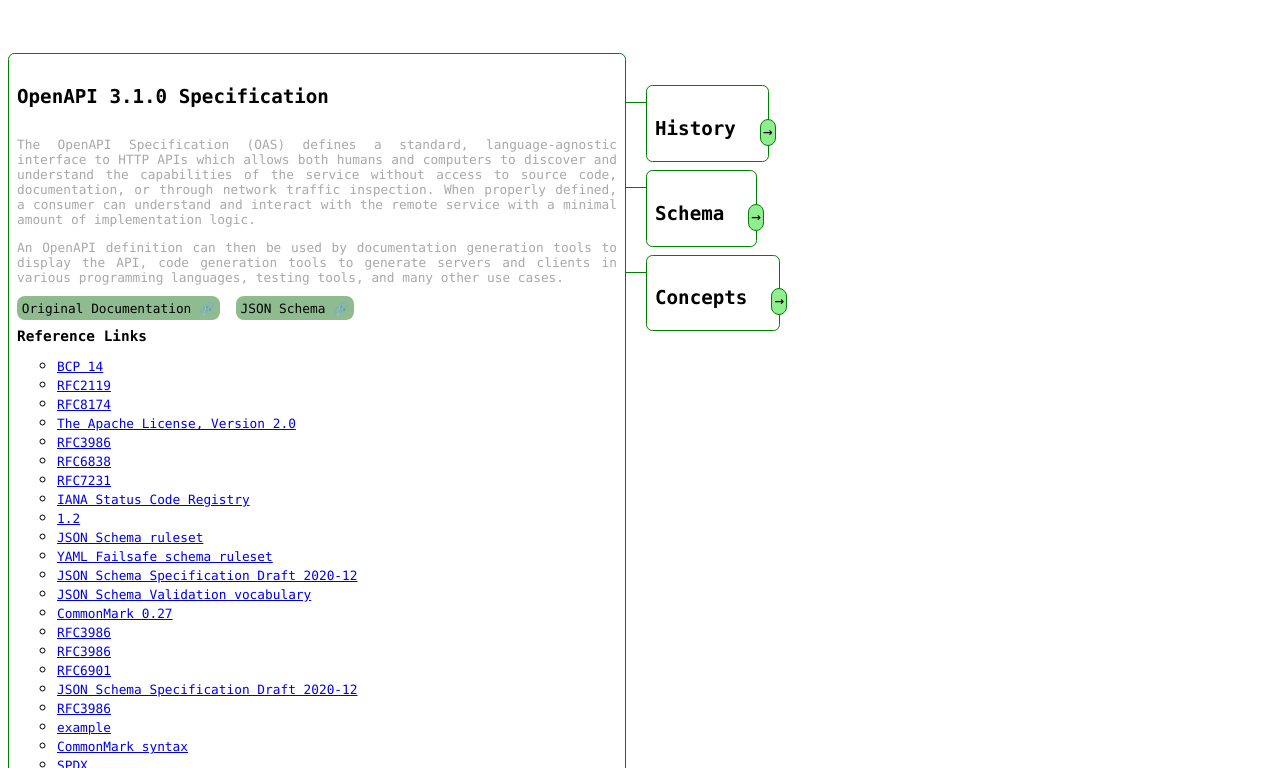
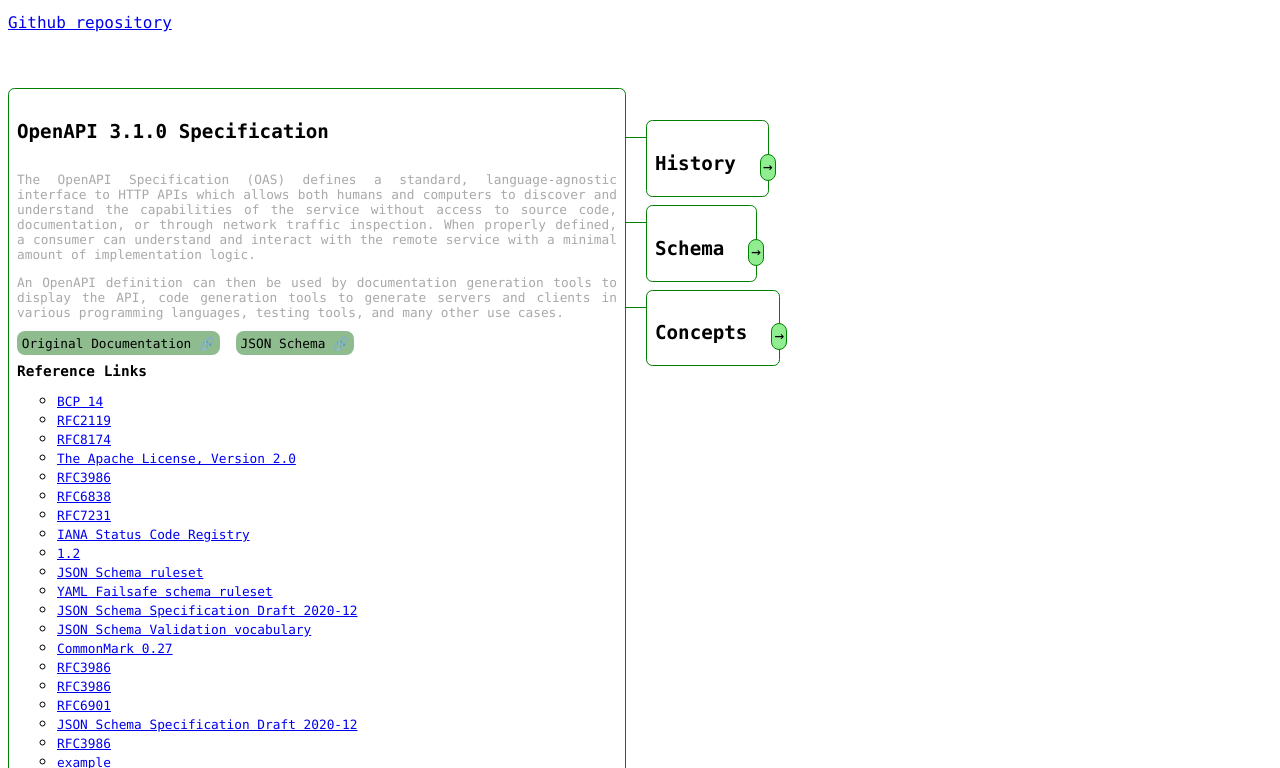
Before and after one commit to arno-di-loreto/api-specifications-documentation-as-data, a plain HTML site: page oas-data-viewer-web-component/index.html in a window 1280 px wide. Shown: the part 215-983 px from the top of the page. Drawn offline with Linux system fonts and the light colour scheme.

Commit message:
add and fix links

```diff
--- a/oas-data-viewer-web-component/index.html
+++ b/oas-data-viewer-web-component/index.html
@@ -91,6 +91,7 @@
           It has been created by <a href="http://apihandyman.io" target="_blank">Arnaud Lauret, the API Handyman</a>&nbsp;<a href="https://twitter.com/apihandyman"><svg class="svg-inline--fa fa-twitter fa-w-16" aria-hidden="true" data-prefix="fab" data-icon="twitter" role="img" xmlns="http://www.w3.org/2000/svg" viewBox="0 0 512 512" data-fa-i2svg=""><path fill="currentColor" d="M459.37 151.716c.325 4.548.325 9.097.325 13.645 0 138.72-105.583 298.558-298.558 298.558-59.452 0-114.68-17.219-161.137-47.106 8.447.974 16.568 1.299 25.34 1.299 49.055 0 94.213-16.568 130.274-44.832-46.132-.975-84.792-31.188-98.112-72.772 6.498.974 12.995 1.624 19.818 1.624 9.421 0 18.843-1.3 27.614-3.573-48.081-9.747-84.143-51.98-84.143-102.985v-1.299c13.969 7.797 30.214 12.67 47.431 13.319-28.264-18.843-46.781-51.005-46.781-87.391 0-19.492 5.197-37.36 14.294-52.954 51.655 63.675 129.3 105.258 216.365 109.807-1.624-7.797-2.599-15.918-2.599-24.04 0-57.828 46.782-104.934 104.934-104.934 30.213 0 57.502 12.67 76.67 33.137 23.715-4.548 46.456-13.32 66.599-25.34-7.798 24.366-24.366 44.833-46.132 57.827 21.117-2.273 41.584-8.122 60.426-16.243-14.292 20.791-32.161 39.308-52.628 54.253z"></path></svg><!-- <i class="fab fa-twitter"></i> --></a>.</p>
         <p>
         <p>You'll find the previous version (which only support versions 2. and 3.0) <a href="https://openapi-map.apihandyman.io/">here</a>.</p>
+        <p><a href="https://github.com/arno-di-loreto/openapi-specification-documentation-as-data">Github repository</a></p>
       </div>
       <div class="viewer">
         <specification-viewer src="../specifications-data/3.1.0.json"></specification-viewer>
```
Also changed, not shown: README.md.
